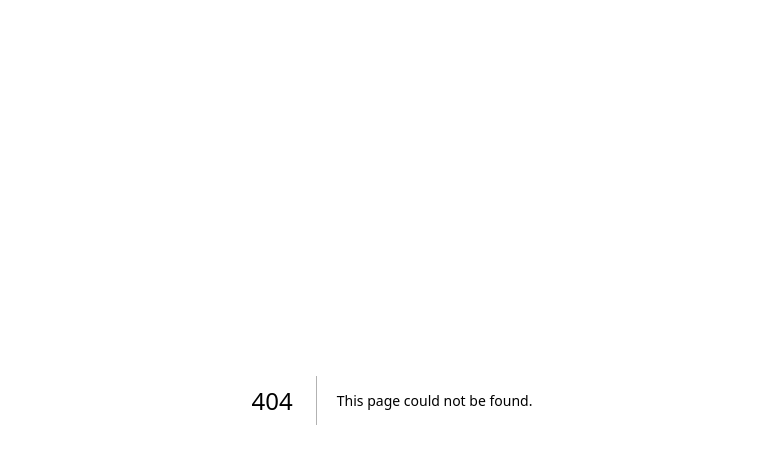
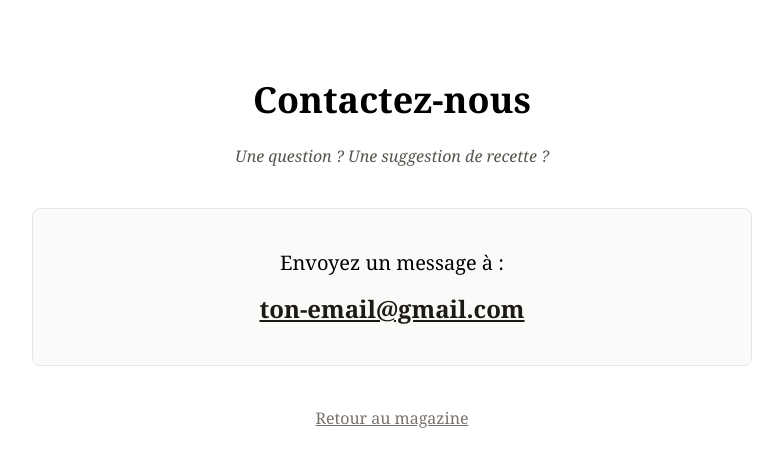
Before and after one commit to Raph0660/tif-magazine, a Next.js app: page /contact in a window 1280 px wide. Before the commit this address had no page. Shown: the top 466 px of the page, without its empty margins (248-1031 px from the left). Built offline with nearby package versions, Linux system fonts and the light colour scheme.

Commit message:
Create page.js

```diff
--- /dev/null
+++ b/app/contact/page.js
@@ -0,0 +1,15 @@
+export default function Contact() {
+  return (
+    <main className="max-w-3xl mx-auto py-20 px-6 font-serif text-center">
+      <h1 className="text-4xl font-bold mb-6">Contactez-nous</h1>
+      <p className="text-stone-600 mb-10 italic">Une question ? Une suggestion de recette ?</p>
+      <div className="bg-stone-50 border border-stone-200 p-10 rounded-lg">
+        <p className="text-xl mb-4">Envoyez un message à :</p>
+        <a href="mailto:contact@tif-recettes.com" className="text-2xl font-bold text-stone-900 hover:text-stone-700 underline">
+          ton-email@gmail.com
+        </a>
+      </div>
+      <a href="/" className="mt-10 inline-block text-stone-500 underline">Retour au magazine</a>
+    </main>
+  );
+}
```
